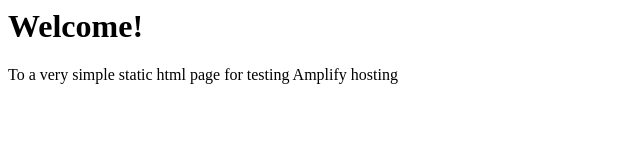
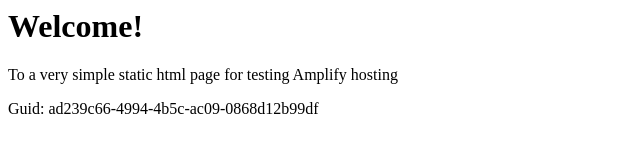
Before and after one commit to aws-aemilia-gru/Github-PR-Commit-Integration-Test-DoNotTouch-Gith-OKSLNVO2-v1-preprod-sa-east-1, a website: page src/index.html in a window 1280 px wide. Shown: the whole page, without its empty margins (0-640 px from the left). Drawn offline with Linux system fonts and the light colour scheme.

Commit message:
commit from integ tests

```diff
--- a/src/index.html
+++ b/src/index.html
@@ -1,3 +1,5 @@
+
+
 <html lang="en">
 
 <head>
@@ -10,6 +12,6 @@
 <body>
     <h1>Welcome!</h1>
     <p>To a very simple static html page for testing Amplify hosting</p>
-</body>
+    <p>Guid: ad239c66-4994-4b5c-ac09-0868d12b99df</p></body>
 
 </html>
```
